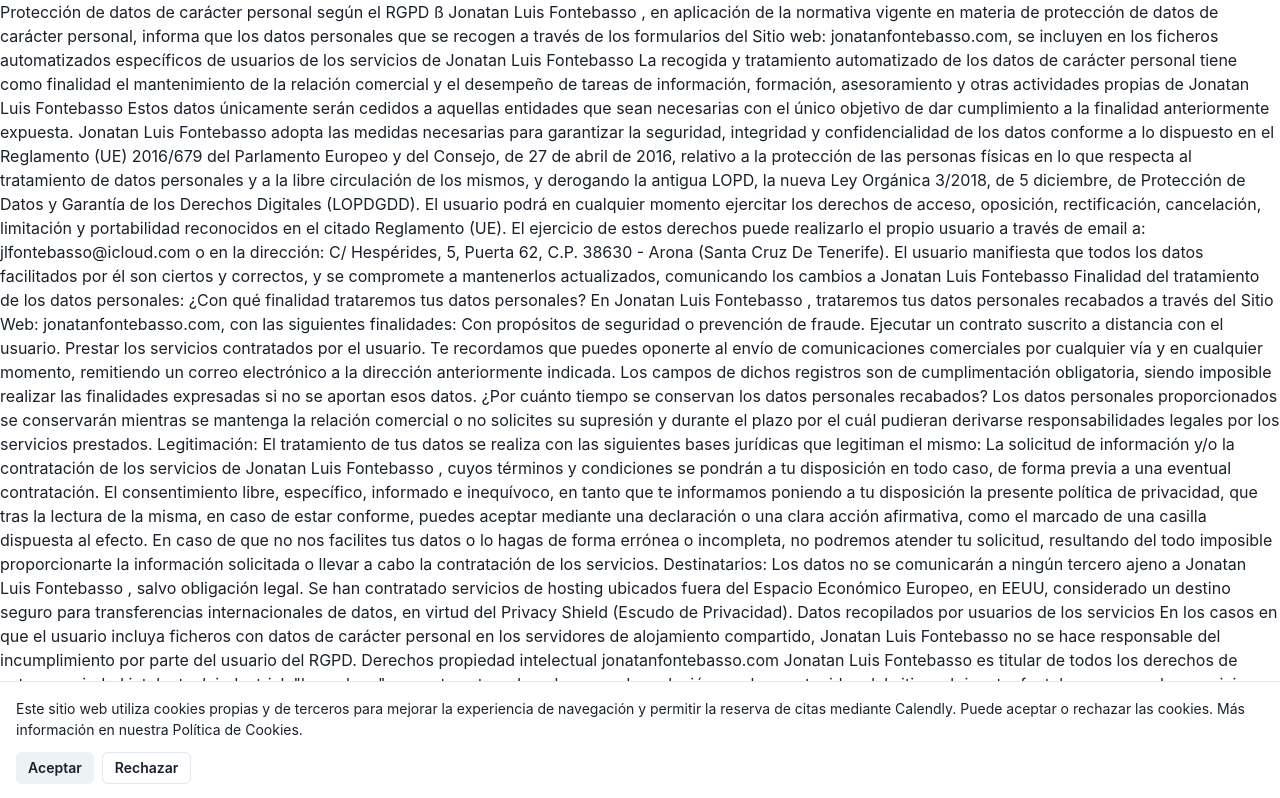
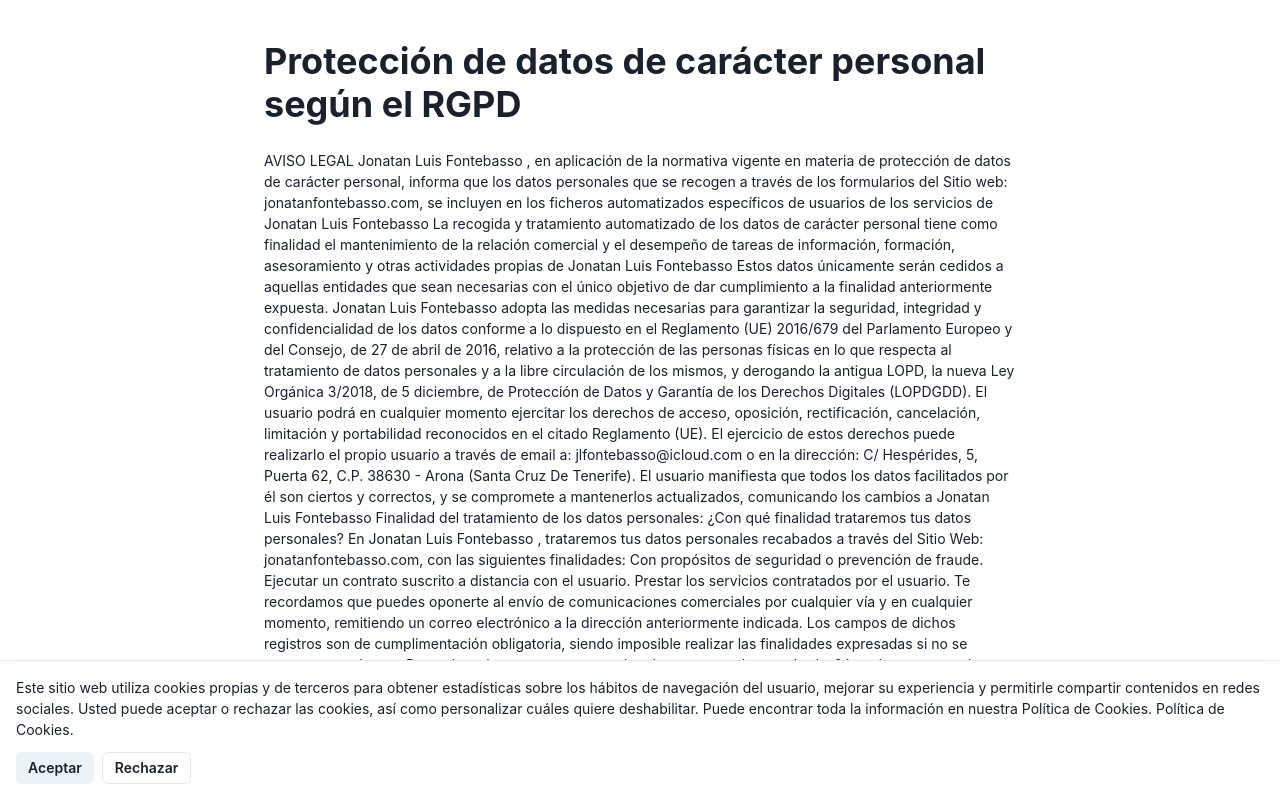
Before and after one commit to jonfontx/webpsi_jon, a React (Create React App) app: page /privacidad in a window 1280 px wide. Shown: the top 798 px of the page. Built offline with nearby package versions, Linux system fonts and the light colour scheme.

Commit message:
legalfix

```diff
--- a/src/components/CookieBanner.js
+++ b/src/components/CookieBanner.js
@@ -45,10 +45,8 @@
       borderColor="gray.200"
     >
       <Text fontSize="sm" mb={3}>
-        Este sitio web utiliza cookies propias y de terceros para mejorar la
-        experiencia de navegación y permitir la reserva de citas mediante
-        Calendly. Puede aceptar o rechazar las cookies. Más información en
-        nuestra{" "}
+        Este sitio web utiliza cookies propias y de terceros para obtener estadísticas sobre los hábitos de navegación del usuario, mejorar su experiencia y permitirle compartir contenidos en redes sociales. Usted puede aceptar o rechazar las cookies, así como personalizar cuáles quiere deshabilitar.
+        Puede encontrar toda la información en nuestra Política de Cookies.{" "}
         <Link as={RouterLink} to="/cookies">
           Política de Cookies
         </Link>.
--- a/src/pages/Cookies.js
+++ b/src/pages/Cookies.js
@@ -1,5 +1,10 @@
+import { Box, Heading, Text } from "@chakra-ui/react";
+
 export default function Cookies() {
-  return <div>Política de cookies
+  return (
+    <Box maxW="800px" mx="auto" py={10} px={6}>
+      <Heading mb={6}>Política de Cookies</Heading>
+      <Text fontSize="sm">
 
 
 Jonatan Luis Fontebasso informa acerca del uso de las cookies en su página web: jonatanfontebasso.com
@@ -138,5 +143,10 @@
 
 Aceptar cookies: No se volverá a visualizar este aviso al acceder a cualquier página del portal durante la presente sesión.
 Modificar/personalizar su configuración: Podrá obtener más información sobre qué son las cookies, conocer la Política de cookies de: jonatanfontebasso.com y modificar la configuración de su navegador.
-REV: 20.3009</div>;
+REV: 20.3009
+
+
+      </Text>
+    </Box>
+  );
 }
--- a/src/pages/Privacidad.js
+++ b/src/pages/Privacidad.js
@@ -1,7 +1,12 @@
+import { Box, Heading, Text } from "@chakra-ui/react";
+
 export default function Privacidad() {
-  return <div>Protección de datos de carácter personal según el RGPD
+  return (
+    <Box maxW="800px" mx="auto" py={10} px={6}>
+      <Heading mb={6}>Protección de datos de carácter personal según el RGPD</Heading>
+      <Text fontSize="sm">
+        AVISO LEGAL
 
-    ß
 Jonatan Luis Fontebasso , en aplicación de la normativa vigente en materia de protección de datos de carácter personal, informa que los datos personales que se recogen a través de los formularios del Sitio web: jonatanfontebasso.com, se incluyen en los ficheros automatizados específicos de usuarios de los servicios de Jonatan Luis Fontebasso
 
 La recogida y tratamiento automatizado de los datos de carácter personal tiene como finalidad el mantenimiento de la relación comercial y el desempeño de tareas de información, formación, asesoramiento y otras actividades propias de Jonatan Luis Fontebasso
@@ -96,5 +101,8 @@
 
 En todo caso, el usuario, tras acreditar su identidad, podrá solicitar que no se le haga llegar más información comercial a través de los canales de Atención al Cliente.
 
-REV: 20.3009</div>;
+REV: 20.3009
+      </Text>
+    </Box>
+  );
 }
```
